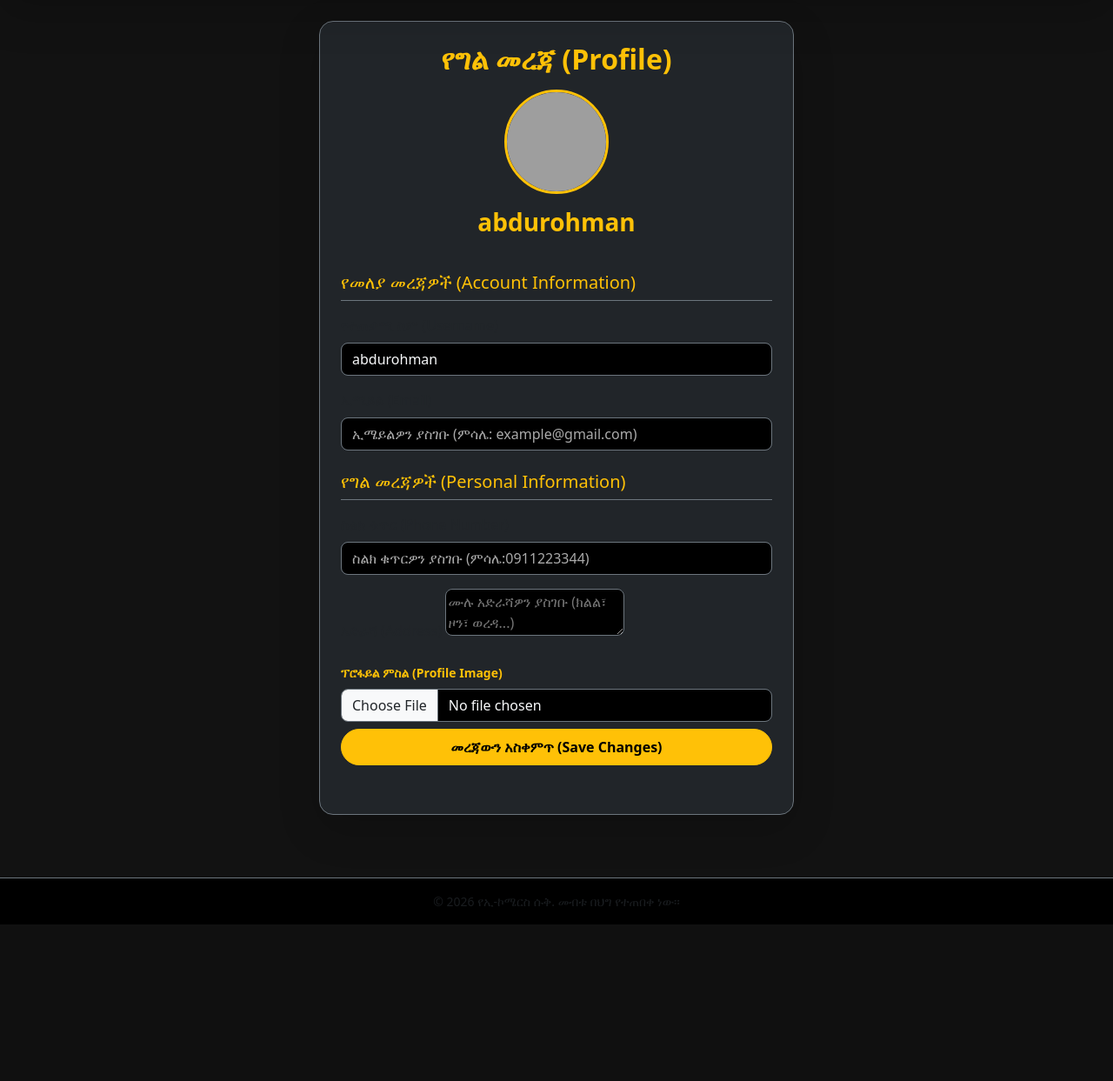
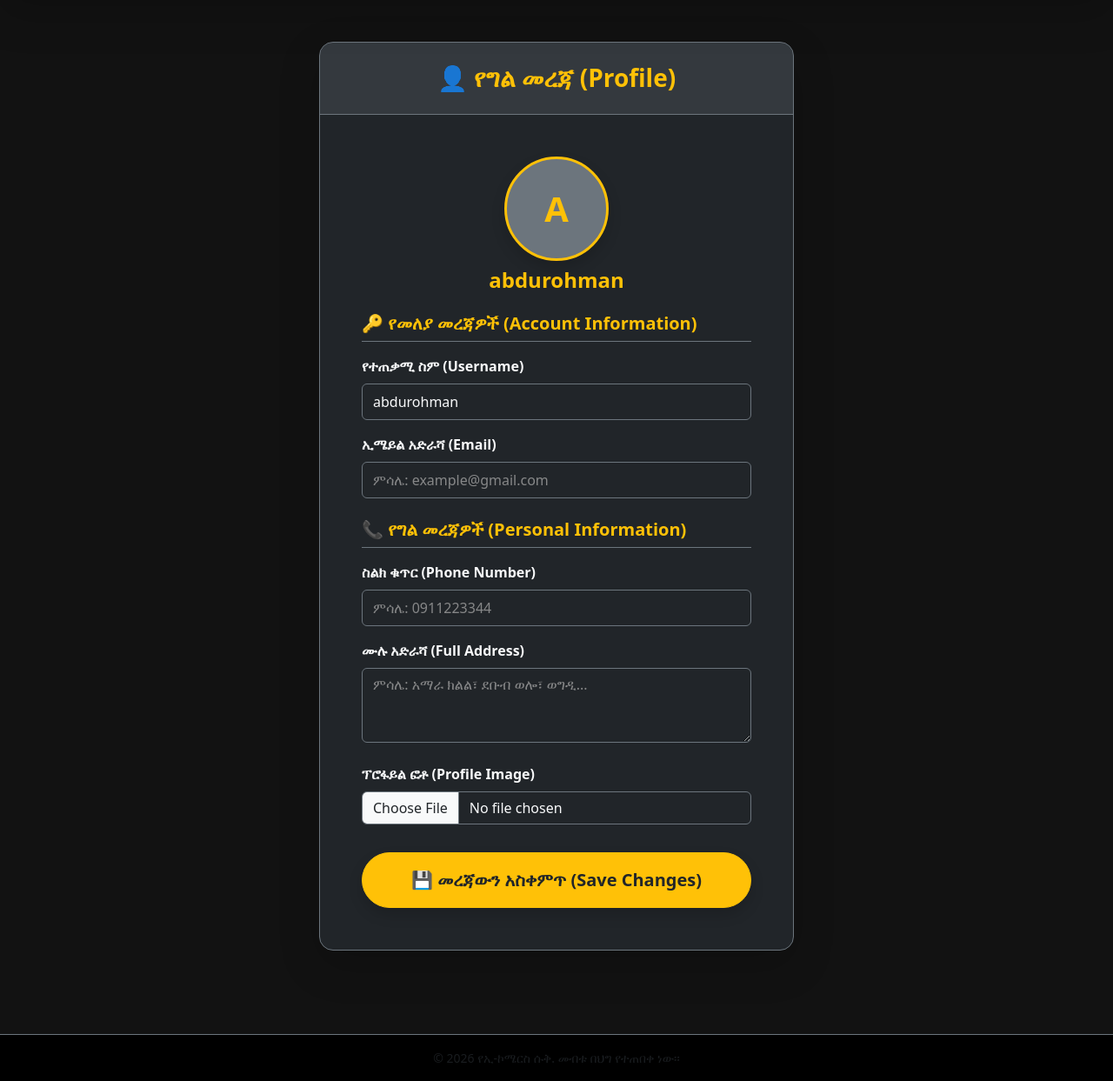
Before and after one commit to Abdurohman-Dev/my_ecom_store, a Django app: page /profile/ in a window 1280 px wide. Shown: the part 105-1348 px from the top of the page at 87% size. Before the commit the page ends 1168 px from the top, so only its background shows below. Run offline with Django 5.2, Linux system fonts and the light colour scheme; a user stored in the database is signed in; data comes from the database, SQL or seed files in the repository; both versions use the stored data as it was after the commit; grey boxes are pictures that could not be loaded.

Commit message:
Day 97 Evening: Updated Profile page styling, palace holders, and view logic

```diff
--- a/store/templates/store/my_orders.html
+++ b/store/templates/store/my_orders.html
@@ -100,7 +100,8 @@
                             <button type="button" class="btn-close btn-close-white" data-bs-dismiss="modal" aria-label="Close"></button>
                         </div>
                         <div class="modal-body text-start fs-5">
-                            እርግጠኛ ነዎት <strong class="text-warning"> ትዕዛዝ #{{ order.id }}</strong> መስረዝ ይፈልጋሉ?
+                            እርግጠኛ ነዎት <strong class="text-warning"> ትዕዛዝ #{{ order.id }}</strong>
+                             መስረዝ ይፈልጋሉ?
                         </div>
                         <div class="modal-footer border-secondary">
                             <button type="button" class="btn btn-secondary rounded-pill px-4" data-bs-dismiss="modal">ተመለስ</button>
--- a/store/templates/store/profile.html
+++ b/store/templates/store/profile.html
@@ -2,53 +2,85 @@
 
 {% block content %}
 <style>
-    .form-control::placeholder{
-        color: #aaaaaa !important;
-        opacity: 1 !important;
+    /* Placeholder ጽሁፉ ነጭ/ፈዘዝ ያለ እንዲሆን ማድረግ */
+    .custom-input::placeholder {
+        color: #a0a0a0 !important;
+        opacity: 0.8;
     }
 </style>
-<div class="container py-4">
+
+<div class="container py-5" style="min-height: 80vh;">
     <div class="row justify-content-center">
         <div class="col-md-8 col-lg-6">
-            <div class="card bg-dark text-light border-secondary shadow-lg rounded-4 overflow-hidden p-4">
-                <div class="text-center mb-4">
-                    <h2 class="text-warning fw-bold mb-3"> የግል መረጃ (Profile) </h2>
-                        {% if user.profile.profile_image %}
-                            <img src="{{ user.profile.profile_image.url }}" class="rounded-circle border border-warning border-3  mb-3" style="width: 120px; height: 120px; object-fit: cover;">
-                        {% else %}
-                            <i class="bi bi-person-circle text-warning display-1 mb-3"></i>
-                        {% endif %}
-                        <h3 class="fw-bold text-warning mb-0">{{ user.username }}</h3>
-                        <p class="text-muted small">{{ user.email }}</p>
+            <div class="card bg-dark text-light border-secondary shadow-lg rounded-4 overflow-hidden">
+
+                <!-- Header -->
+                <div class="card-header bg-secondary bg-opacity-25 border-secondary text-center py-4">
+                    <h3 class="text-warning fw-bold mb-0">👤 የግል መረጃ (Profile)</h3>
                 </div>
+
+                <div class="card-body p-4 p-md-5">
                     <form method="POST" enctype="multipart/form-data">
                         {% csrf_token %}
-                    <h5 class="text-warning border-bottom border-secondary pb-2 mb-3"> የመለያ መረጃዎች (Account Information) </h5>
+
+                        <!-- Profile Image Avatar -->
+                        <div class="text-center mb-4">
+                            <div class="position-relative d-inline-block">
+                                {% if user.profile.image %}
+                                    <img src="{{ user.profile.image.url }}" alt="Profile" class="rounded-circle border border-warning border-3 shadow" style="width: 120px; height: 120px; object-fit: cover;">
+                                {% else %}
+                                    <div class="rounded-circle border border-warning border-3 d-flex align-items-center justify-content-center bg-secondary text-warning fs-1 fw-bold shadow mx-auto" style="width: 120px; height: 120px;">
+                                        {{ user.username|slice:":1"|upper }}
+                                    </div>
+                                {% endif %}
+                            </div>
+                            <h4 class="text-warning fw-bold mt-2 mb-0">{{ user.username }}</h4>
+                        </div>
+
+                        <!-- Account Information Section -->
+                        <h5 class="text-warning fw-bold border-bottom border-secondary pb-2 mb-3 fs-5">
+                            🔑 የመለያ መረጃዎች (Account Information)
+                        </h5>
+
                         <div class="mb-3">
-                        <label class="form-label text-muted"> የተጠቃሚ ስም (Username)</label>
-                        <input type="text" name="username" value="{{ user_form.username.value }}" class="form-control bg-black text-light border-secondary rounded-3" placeholder="የተጠቃሚ ስምዎን ያስገቡ...">
+                            <label class="form-label text-light fw-semibold">የተጠቃሚ ስም (Username)</label>
+                            <input type="text" class="form-control bg-dark text-light border-secondary py-2" value="{{ user.username }}" readonly>
                         </div>
+
+                        <div class="mb-4">
+                            <label class="form-label text-light fw-semibold">ኢሜይል አድራሻ (Email)</label>
+                            <input type="email" name="email" class="form-control custom-input bg-dark text-light border-secondary py-2" value="{{ user.email|default:'' }}" placeholder="ምሳሌ: example@gmail.com">
+                        </div>
+
+                        <!-- Personal Information Section -->
+                        <h5 class="text-warning fw-bold border-bottom border-secondary pb-2 mb-3 fs-5">
+                            📞 የግል መረጃዎች (Personal Information)
+                        </h5>
+
                         <div class="mb-3">
-                        <label class="form-label text-muted"> ኢሜይል (Email)</label>
-                        <input type="email" name="email" value="{{ user_form.email.value }}" class="form-control bg-black text-light border-secondary rounded-3" placeholder="ኢሜይልዎን ያስገቡ (ምሳሌ: example@gmail.com) ">
+                            <label class="form-label text-light fw-semibold">ስልክ ቁጥር (Phone Number)</label>
+                            <input type="text" name="phone_number" class="form-control custom-input bg-dark text-light border-secondary py-2" value="{{ user.profile.phone_number|default:'' }}" placeholder="ምሳሌ: 0911223344">
                         </div>
-                    <h5 class="text-warning border-bottom border-secondary pb-2 mb-3 mt-4"> የግል መረጃዎች (Personal Information) </h5>
-                    <div class="mb-3">
-                        <label class="form-label text-muted"> ስልክ ቁጥር (Phone Number)</label>
-                        <input type="text" name="phone_number" value="{{ profile_form.phone_number.value|default:''}}" class="form-control bg-black text-light border-secondary rounded-3" placeholder="ስልክ ቁጥርዎን ያስገቡ (ምሳሌ:0911223344)">
+
+                        <div class="mb-4">
+                            <label class="form-label text-light fw-semibold">ሙሉ አድራሻ (Full Address)</label>
+                            <textarea name="address" class="form-control custom-input bg-dark text-light border-secondary" rows="3" placeholder="ምሳሌ: አማራ ክልል፣ ደቡብ ወሎ፣ ወግዲ...">{{ user.profile.address|default:'' }}</textarea>
                         </div>
-                    <div class="mb-3">
-                        <label class="form-label text-muted">አድራሻ (Address)</label>
-                        <textarea name="address" class="from-control bg-black text-light border-secondary rounded-3" row="3" placeholder="ሙሉ አድራሻዎን ያስገቡ (ክልል፣ ዞን፣ ወረዳ...)">{{profile_form.address.value|default:''}}</textarea>
+
+                        <div class="mb-4">
+                            <label class="form-label text-light fw-semibold">ፕሮፋይል ፎቶ (Profile Image)</label>
+                            <input type="file" name="image" class="form-control bg-dark text-light border-secondary">
                         </div>
-                    <div class="mb-4 pb-2">
-                        <label class="form-label text-warning small fw-bold"> ፕሮፋይል ምስል (Profile Image)</label>
-                        <input type="file" name="profile_image" class="form-control bg-black text-light border-secondary rounded-3"
-                    </div>
-                    <button type="submit" class="btn btn-warning w-100 fw-bold rounded-pill py-2 mt-2">መረጃውን አስቀምጥ (Save Changes)</button>
+
+                        <!-- Submit Button -->
+                        <button type="submit" class="btn btn-warning w-100 py-3 rounded-pill fw-bold text-dark fs-5 shadow mt-2">
+                            💾 መረጃውን አስቀምጥ (Save Changes)
+                        </button>
+
                     </form>
                 </div>
             </div>
         </div>
     </div>
+</div>
 {% endblock %}
```
Also changed, not shown: db.sqlite3. Lines whose indentation alone changed are shown as unchanged.
